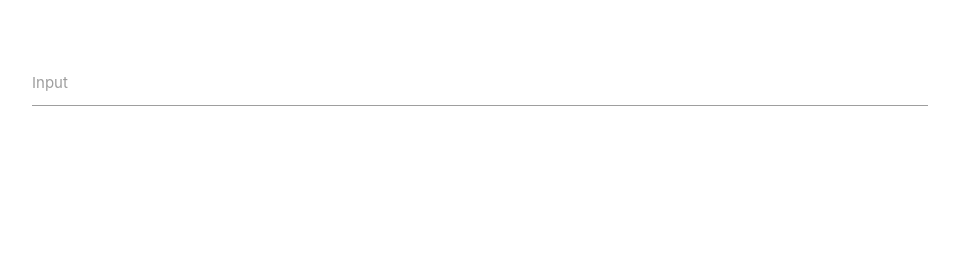
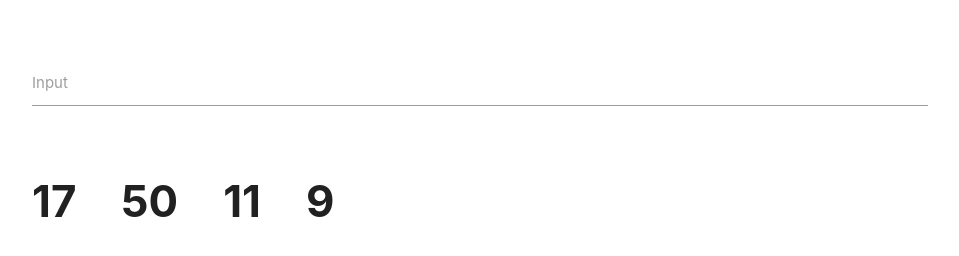
Before and after one commit to KossHub/rxjs-test-task, a website built with webpack: page src/index.html in a window 1280 px wide. Shown: the whole page, without its empty margins (160-1119 px from the left). Built offline with nearby package versions, Linux system fonts and the light colour scheme.

Commit message:
add task description

```diff
--- a/src/index.html
+++ b/src/index.html
@@ -5,18 +5,21 @@
     <meta name="viewport" content="width=device-width, user-scalable=no, initial-scale=1.0, maximum-scale=1.0, minimum-scale=1.0">
     <meta http-equiv="X-UA-Compatible" content="ie=edge">
     <link rel="stylesheet" href="https://cdnjs.cloudflare.com/ajax/libs/materialize/1.0.0/css/materialize.min.css">
+    <style type="text/css">
+      body {padding-top: 3rem;}
+      h3 {float: left; margin-right: 3rem;}
+    </style>
     <title>RxJS Test Task</title>
   </head>
-  <body style="padding-top: 3rem;">
-
+  <body>
     <div class="container">
       <div class="input-field">
         <input type="text" id="main-input">
         <label for="main-input">Input</label>
       </div>
-      <div class="row" id="result"></div>
+      <div class="row" id="task-4-result"></div>
+      <div class="row" id="task-3-result"></div>
     </div>
-
   <script src="https://cdnjs.cloudflare.com/ajax/libs/materialize/1.0.0/js/materialize.min.js"></script>
 </body>
 </html>
--- a/src/index.js
+++ b/src/index.js
@@ -1,4 +1,4 @@
 // import './task1.js';
 // import './task2.js';
 import './task3.js';
-// import './task4.js';
+import './task4.js';
--- a/src/task1.js
+++ b/src/task1.js
@@ -0,0 +1,6 @@
+/**
+ * #1: Create a a long polling with Rxjs.
+ *     Detect when online will start polling, when offline stop polling.
+ *     (Subscribe change online/offline using rxjs.
+ *     Write a function called getOnlineStatus(): Observable<boolean>)
+ */
--- a/src/task3.js
+++ b/src/task3.js
@@ -1,7 +1,15 @@
+/**
+ * #3: You have a function getNumber(): Observable<number>,
+ *     It use a Subject myNumber$ that adds a random number every 500ms.
+ *     Please write a code to get list of number from that function
+ *     when there is change each 2s (Please use rxjs)
+ */
+
 import {Observable} from 'rxjs';
-import {bufferTime} from 'rxjs/operators';
+import {bufferTime, map} from 'rxjs/operators';
 
-// get random number from 1 to max
+let result = document.getElementById('task-3-result');
+
 function getRndNum(max) {
   return Math.floor(1 + Math.random() * max);
 }
@@ -13,5 +21,8 @@ function getNumber() {
 }
 
 getNumber()
-  .pipe(bufferTime(2000))
-  .subscribe(numbers=>console.log(numbers.join(' ')));
+  .pipe(
+    map(val=>`<h3><b>${val}</b></h3>`),
+    bufferTime(2000)
+  )
+  .subscribe(numbers=>result.innerHTML = numbers.join(''));
--- a/src/task4.js
+++ b/src/task4.js
@@ -1,9 +1,17 @@
+/**
+ * #4: Writing a code that get value from one input on change
+ *     and use that value for a function called
+ *     searchMessages(keyword: string): Observable<Message[]>
+ *     When we receive data from that function.
+ *     Please display the messages list in the UI using change detection
+ */
+
 import {fromEvent, from} from 'rxjs';
 import {map, tap} from 'rxjs/operators';
 
-let data = ['abc', 'bc2', 'c', 'abcd', 'ea'];
+let data = ['apple', 'pineapple', 'orange', 'banana', 'grapefruit'];
 let input = document.getElementById('main-input');
-let result = document.getElementById('result');
+let result = document.getElementById('task-4-result');
 
 function searchMessages(message) {
   return data.filter(item=>~item.indexOf(message));
```
Also changed, not shown: src/task2.js (+7 -0 lines).
